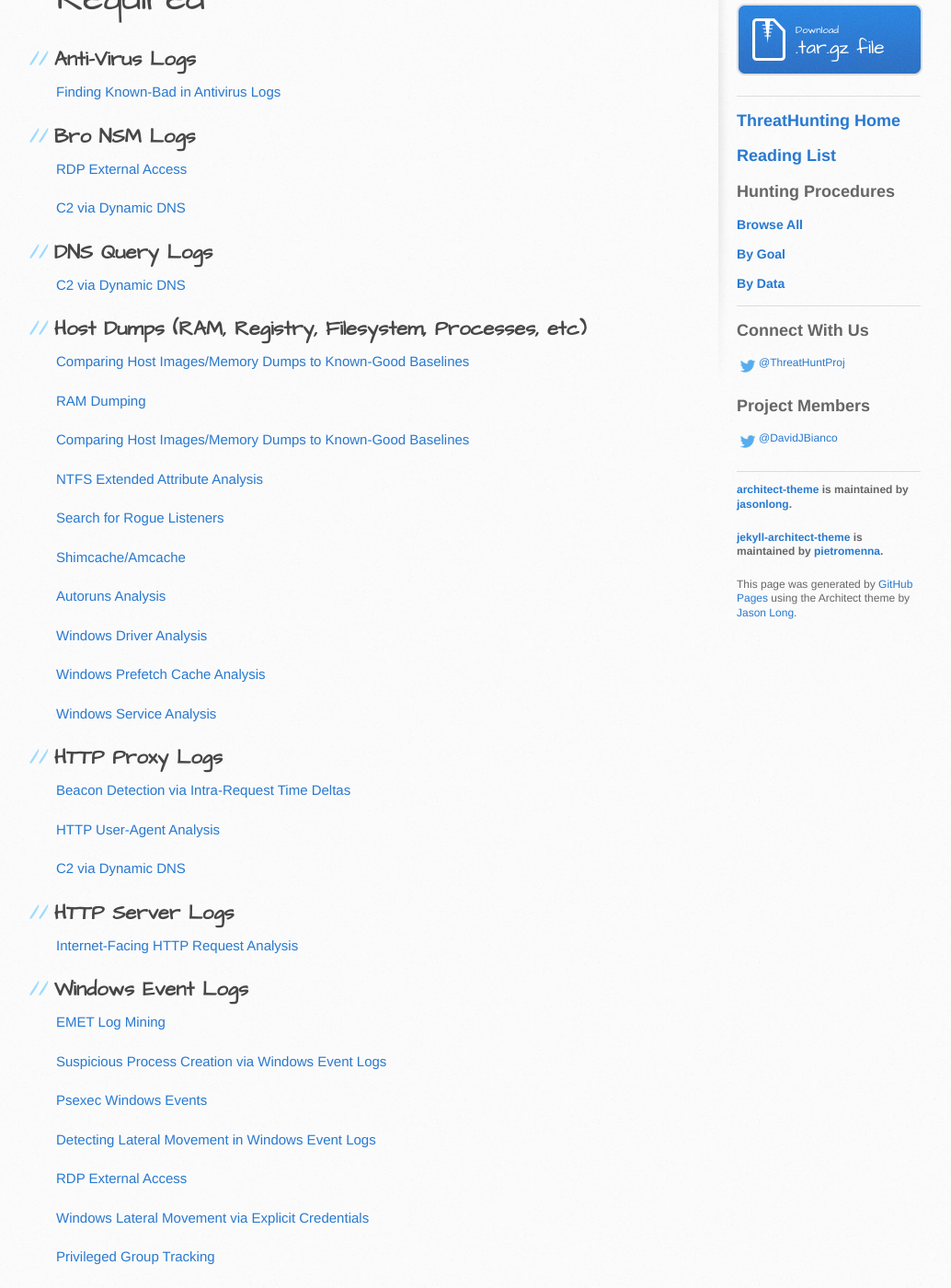
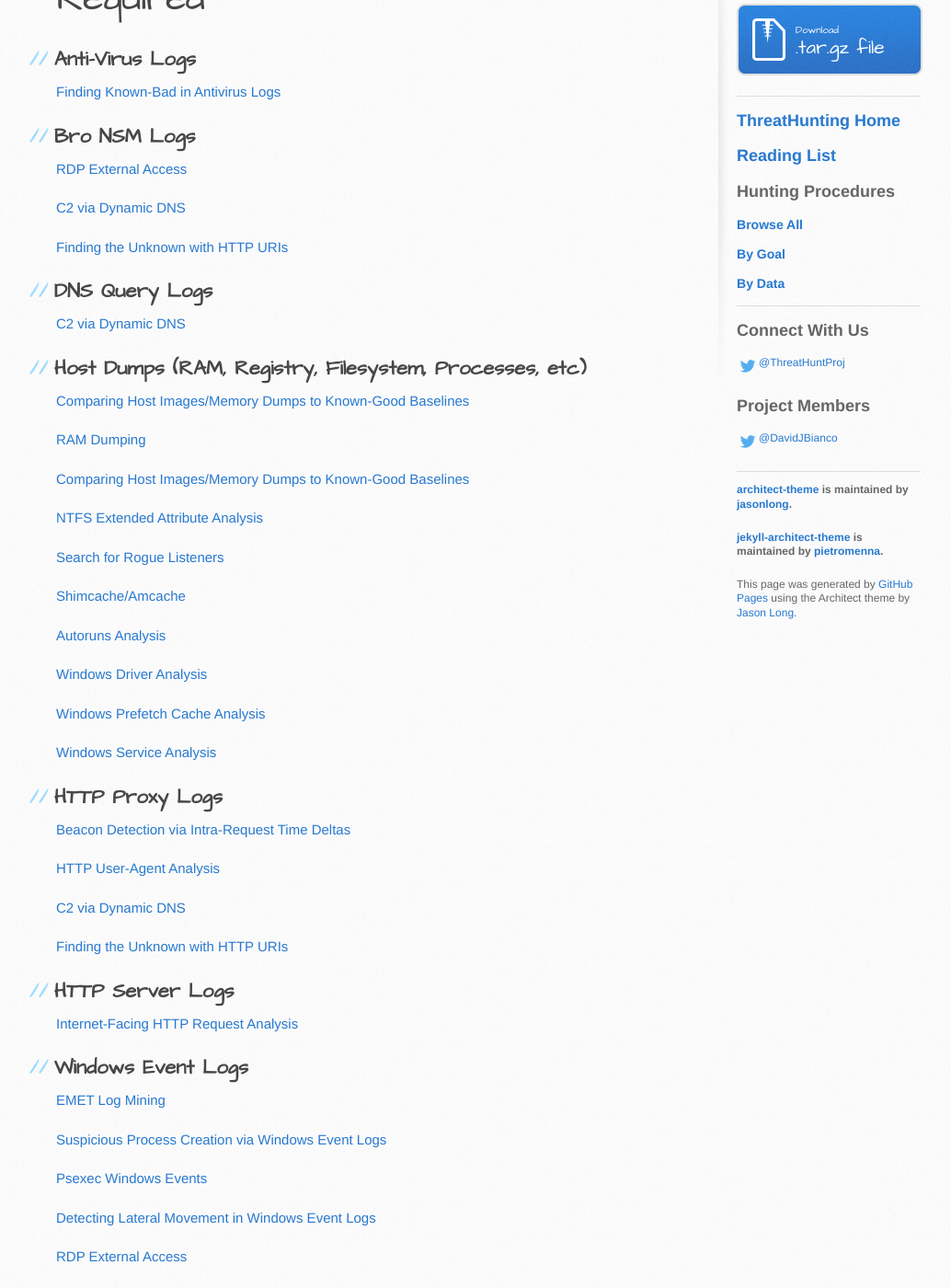
Before and after one commit to ThreatHuntingProject/ThreatHunting, a Jekyll site: the page built from index-by-data.md, in a window 1280 px wide and 1400 px high, scrolled down 506 px. Shown: the whole window at 92% size, without its empty margins (109-1143 px from the left). Built offline with Jekyll 4.4.1, drawn with Linux system fonts in a browser that asks for light colours.

Commit message:
Added new HTTP URI hunting procedure

```diff
--- a/index-by-data.md
+++ b/index-by-data.md
@@ -12,6 +12,8 @@ permalink: "/data-index"
 [RDP External Access]({{ site.github.repository_url }}/blob/master/hunts/rdp_external_access.md)
 
 [C2 via Dynamic DNS]({{ site.github.repository_url }}/blob/master/hunts/dynamic_dns_c2.md)
+
+[Finding the Unknown with HTTP URIs]({{ site.github.repository_url }}/blob/master/hunts/http_uri_analysis.md)
 
 ## DNS Query Logs
 [C2 via Dynamic DNS]({{ site.github.repository_url }}/blob/master/hunts/dynamic_dns_c2.md)
@@ -44,6 +46,8 @@ permalink: "/data-index"
 
 [C2 via Dynamic DNS]({{ site.github.repository_url }}/blob/master/hunts/dynamic_dns_c2.md)
 
+[Finding the Unknown with HTTP URIs]({{ site.github.repository_url }}/blob/master/hunts/http_uri_analysis.md)
+
 ## HTTP Server Logs
 [Internet-Facing HTTP Request Analysis]({{ site.github.repository_url }}/blob/master/hunts/internet_facing_http_request_analysis.md)
 
```
Also changed, not shown: index-by-purpose.md (+4 -0 lines).
